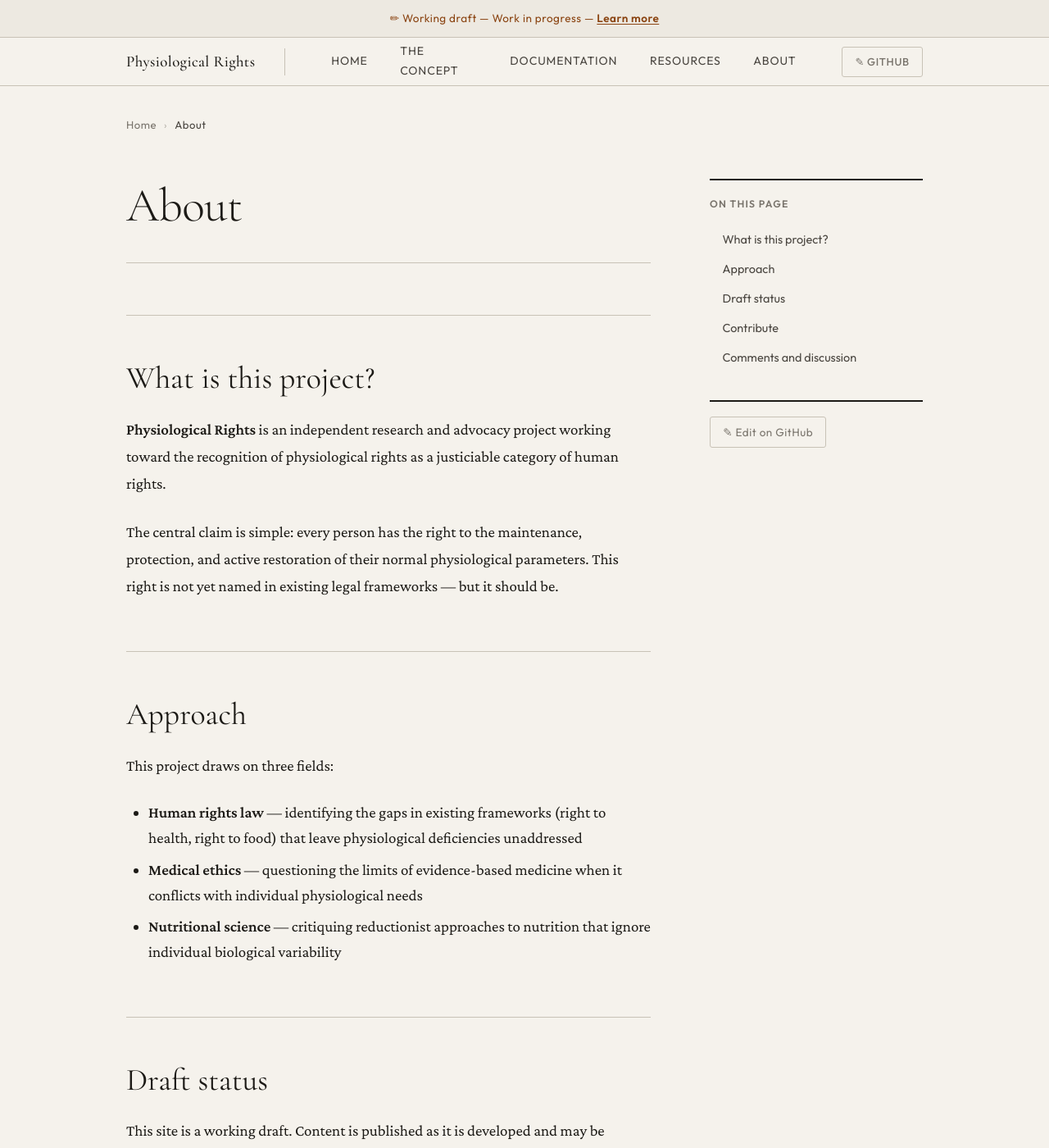
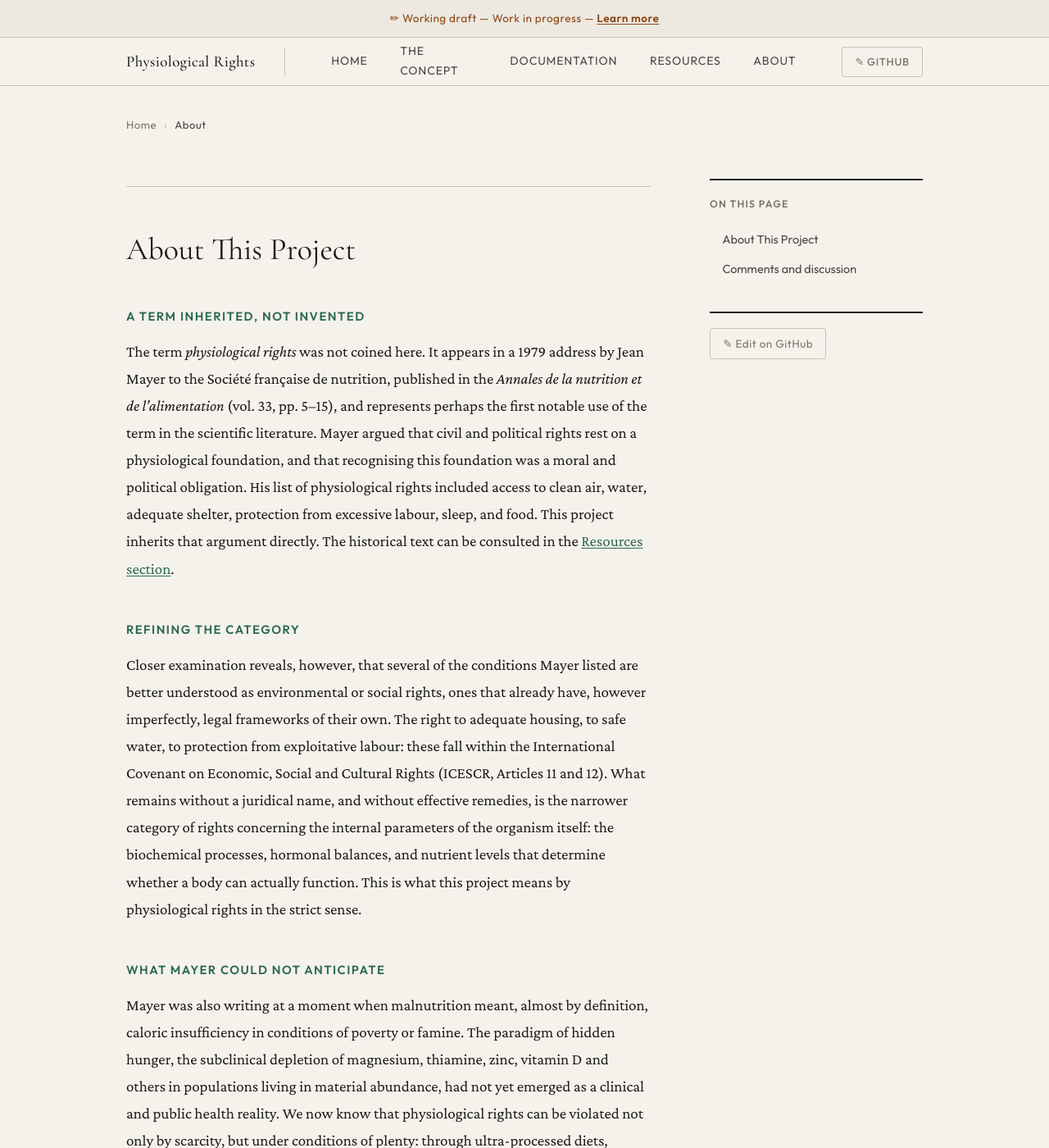
Before and after one commit to PerigGouanvic/physiological-rights, a Jekyll site: the page built from about/index.md, in a window 1280 px wide and 1400 px high. Shown: the whole window at 82% size. Built offline with Jekyll 4.4.1, drawn with Linux system fonts in a browser that asks for light colours; comment, search, counter and statistics services are not loaded; some of the changed text lies outside the part shown.

Commit message:
Update About page with conceptual framing of physiological rights

```diff
--- a/about/index.md
+++ b/about/index.md
@@ -1,29 +1,27 @@
 ---
 layout: default
 title: About
-description: "About the Physiological Rights project — its foundations, approach, and how to contribute."
+description: "About this project and the concept of physiological rights."
 ---
 
-# About
+## About This Project
 
-## What is this project?
+### A term inherited, not invented
 
-**Physiological Rights** is an independent research and advocacy project working toward the recognition of physiological rights as a justiciable category of human rights.
+The term *physiological rights* was not coined here. It appears in a 1979 address by Jean Mayer to the Société française de nutrition, published in the *Annales de la nutrition et de l'alimentation* (vol. 33, pp. 5–15), and represents perhaps the first notable use of the term in the scientific literature. Mayer argued that civil and political rights rest on a physiological foundation, and that recognising this foundation was a moral and political obligation. His list of physiological rights included access to clean air, water, adequate shelter, protection from excessive labour, sleep, and food. This project inherits that argument directly. The historical text can be consulted in the [Resources section]({{ '/resources/01f26f96/' | relative_url }}).
 
-The central claim is simple: every person has the right to the maintenance, protection, and active restoration of their normal physiological parameters. This right is not yet named in existing legal frameworks — but it should be.
+### Refining the category
 
-## Approach
+Closer examination reveals, however, that several of the conditions Mayer listed are better understood as environmental or social rights, ones that already have, however imperfectly, legal frameworks of their own. The right to adequate housing, to safe water, to protection from exploitative labour: these fall within the International Covenant on Economic, Social and Cultural Rights (ICESCR, Articles 11 and 12). What remains without a juridical name, and without effective remedies, is the narrower category of rights concerning the internal parameters of the organism itself: the biochemical processes, hormonal balances, and nutrient levels that determine whether a body can actually function. This is what this project means by physiological rights in the strict sense.
 
-This project draws on three fields:
+### What Mayer could not anticipate
 
-- **Human rights law** — identifying the gaps in existing frameworks (right to health, right to food) that leave physiological deficiencies unaddressed
-- **Medical ethics** — questioning the limits of evidence-based medicine when it conflicts with individual physiological needs
-- **Nutritional science** — critiquing reductionist approaches to nutrition that ignore individual biological variability
+Mayer was also writing at a moment when malnutrition meant, almost by definition, caloric insufficiency in conditions of poverty or famine. The paradigm of hidden hunger, the subclinical depletion of magnesium, thiamine, zinc, vitamin D and others in populations living in material abundance, had not yet emerged as a clinical and public health reality. We now know that physiological rights can be violated not only by scarcity, but under conditions of plenty: through ultra-processed diets, nutrient-depleted soils, and pharmaceutical interactions that gradually reduce the body's reserves. These violations are further obscured by false negatives in standard clinical testing, by unfounded institutional declarations that a balanced diet is sufficient for the general population, and by the structural limitations of evidence-based medicine as applied to subclinical, multi-factorial deficiencies, for which randomised controlled trials neither exist nor should be expected to exist.
 
-## Draft status
+### Making a right operative
 
-This site is a working draft. Content is published as it is developed and may be incomplete or subject to revision.
+This project remains within the tradition of positive rights that Mayer represented. The history of rights includes many instances in which a formally recognised right required further specification before it became operative. The right to vote required the secret ballot before it was real for those subject to domestic surveillance. The right to a fair trial required the right to appointed counsel before it was real for those without means. The right to housing required enforceable habitability standards before it was real for those exposed to lead or asbestos. In each case, the conditions of effective exercise had to be named and guaranteed before the right could function as a right.
 
-## Contribute
+### Toward justiciability
 
-Contributions, corrections, and discussion are welcome via [GitHub Discussions](https://github.com/PerigGouanvic/physiological-rights/discussions).
+Physiological rights are at a comparable stage. The internal parameters of the organism constitute a domain of rights that is implicit in existing human rights instruments but has not been named as such. This project works toward that recognition: defining the category, documenting the violations, and advancing the case for justiciability.
```
